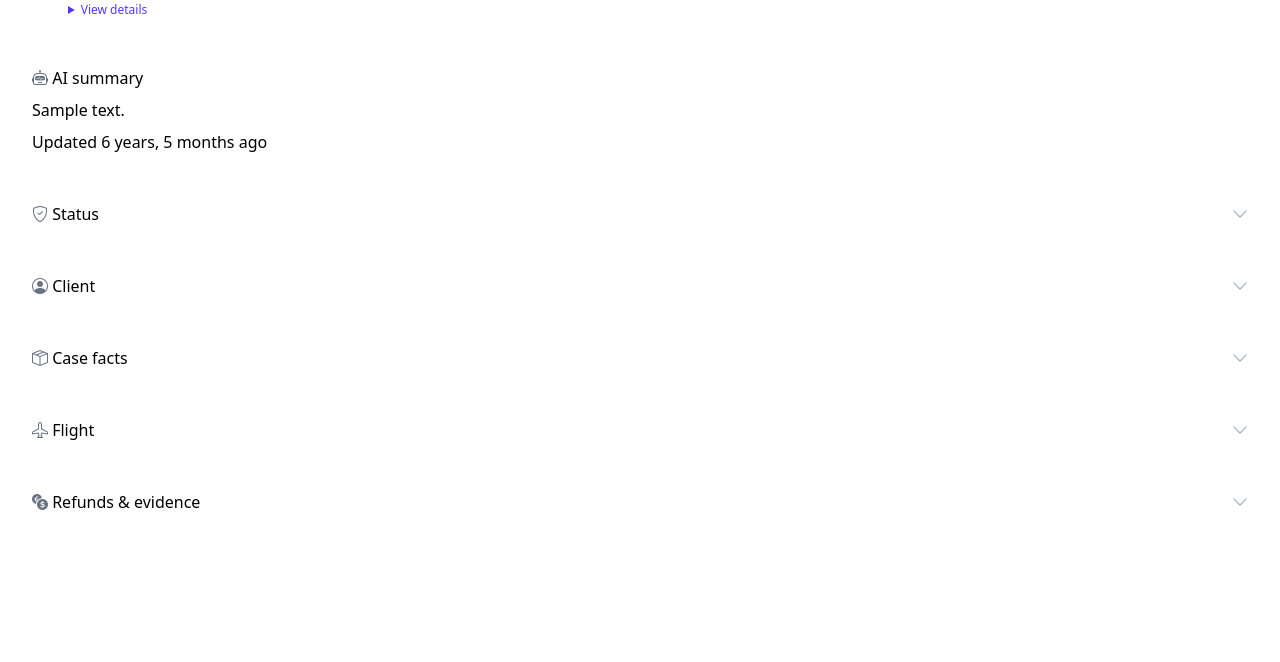
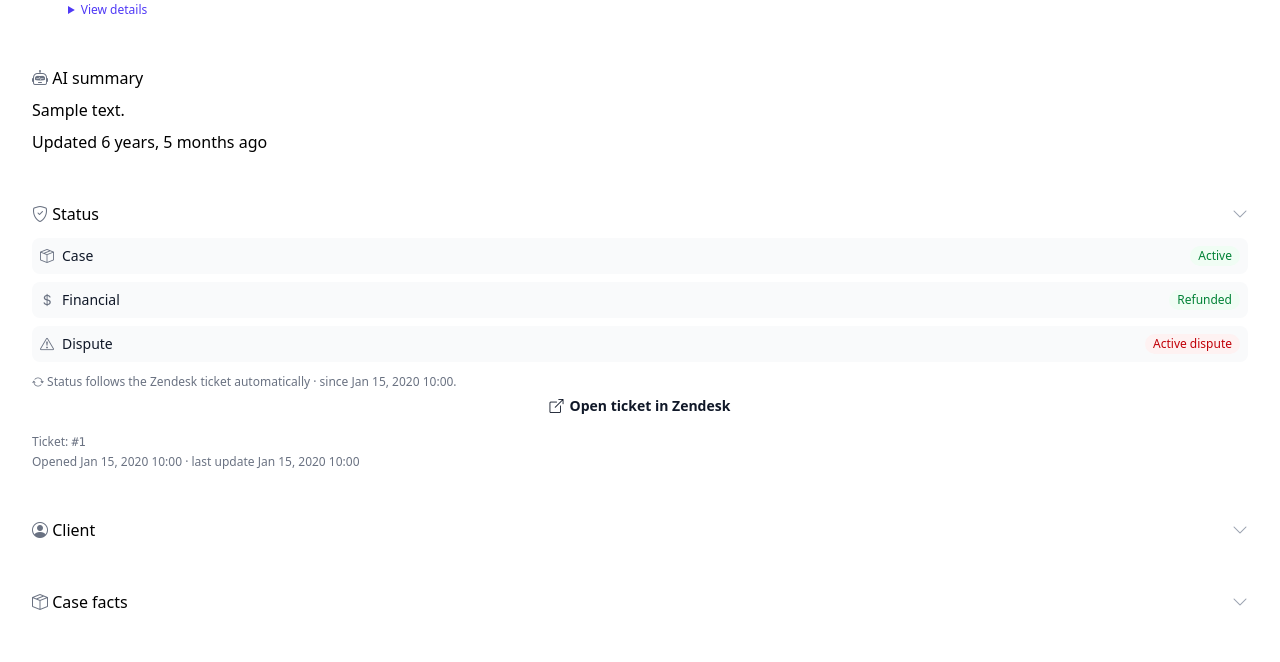
Before and after one commit to alexandruradulescu-neurony/alfapp, a Django app: template templates/agent/claim_detail.html in a window 1280 px wide. Shown: the part 875-1537 px from the top of the page. Before the commit the page ends 1385 px from the top, so only its background shows below. Run offline with Django 5.2, Linux system fonts and the light colour scheme; the template is opened without the code that fills it: most values are stand-ins (such as "Sample title", 1, 10 or a date in 2020); grey boxes marked "Sample" are stand-in pictures; style sheets or scripts are compiled from the project's sources; parts of the project's set-up code (start-up, migrations or seed data) failed here and were passed over.

Commit message:
fix(ui): open the claim Status card by default (#47)
The right-sidebar Status accordion (case/financial/dispute state) is the
at-a-glance status a manager wants on load — open it by default instead of
requiring a click. Other reference cards stay collapsed.

Co-authored-by: Claude Opus 4.8 <noreply@anthropic.com>

```diff
--- a/templates/agent/partials/_reference_cards.html
+++ b/templates/agent/partials/_reference_cards.html
@@ -7,8 +7,8 @@ refunds/evidence. The Grant-refund modal is a native <dialog> at the bottom
 id) are demoted in here.
 {% endcomment %}
 
-{# ── Status ── #}
-<details class="lora-card p-4">
+{# ── Status ── (open by default — the at-a-glance state belongs visible) #}
+<details class="lora-card p-4" open>
   <summary class="list-none [&::-webkit-details-marker]:hidden flex items-center justify-between w-full cursor-pointer">
     <span class="lora-card-title"><i class="bi bi-shield-check text-gray-500"></i> Status</span>
     <i class="bi bi-chevron-down text-gray-400"></i>
```
